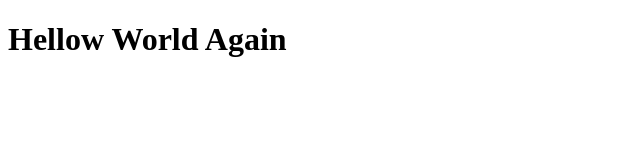
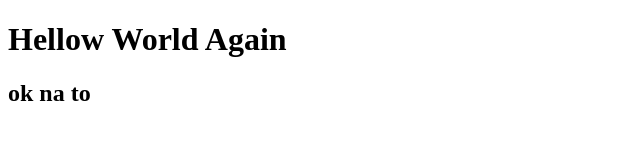
Before and after one commit to Milo2024-01/Project54, a plain HTML site: page index.html in a window 1280 px wide. Shown: the whole page, without its empty margins (0-640 px from the left). Drawn offline with Linux system fonts and the light colour scheme.

Commit message:
Update index.html

```diff
--- a/index.html
+++ b/index.html
@@ -7,5 +7,6 @@
 </head>
 <body>
     <h1>Hellow World Again</h1>
+    <h2>ok na to</h2>
 </body>
 </html>
```
